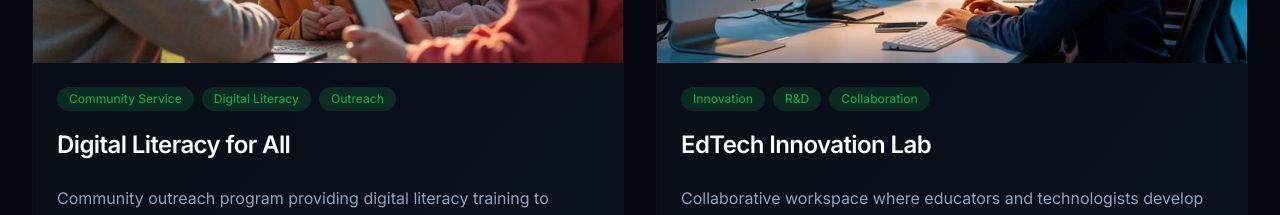
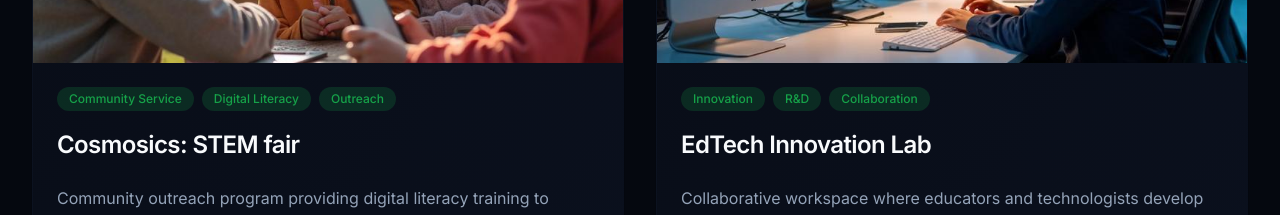
Before and after one commit to Einz118/insightfolio-dark, a React (Vite) app: page / in a window 1280 px wide. Shown: the part 2700-2915 px from the top of the page. Built offline with nearby package versions, Linux system fonts and the light colour scheme; the HTML template or start-up script is replaced by a standard one.

Commit message:
Refactor: Update project title

```diff
--- a/src/components/ProjectsSection.tsx
+++ b/src/components/ProjectsSection.tsx
@@ -7,7 +7,7 @@ import innovationImage from "@/assets/project-innovation.jpg";
 const ProjectsSection = () => {
   const projects = [
     {
-      title: "Digital Literacy for All",
+      title: "Cosmosics: STEM fair",
       description: "Community outreach program providing digital literacy training to underserved populations, focusing on essential computer skills and internet safety.",
       image: communityImage,
       tags: ["Community Service", "Digital Literacy", "Outreach"],
```
